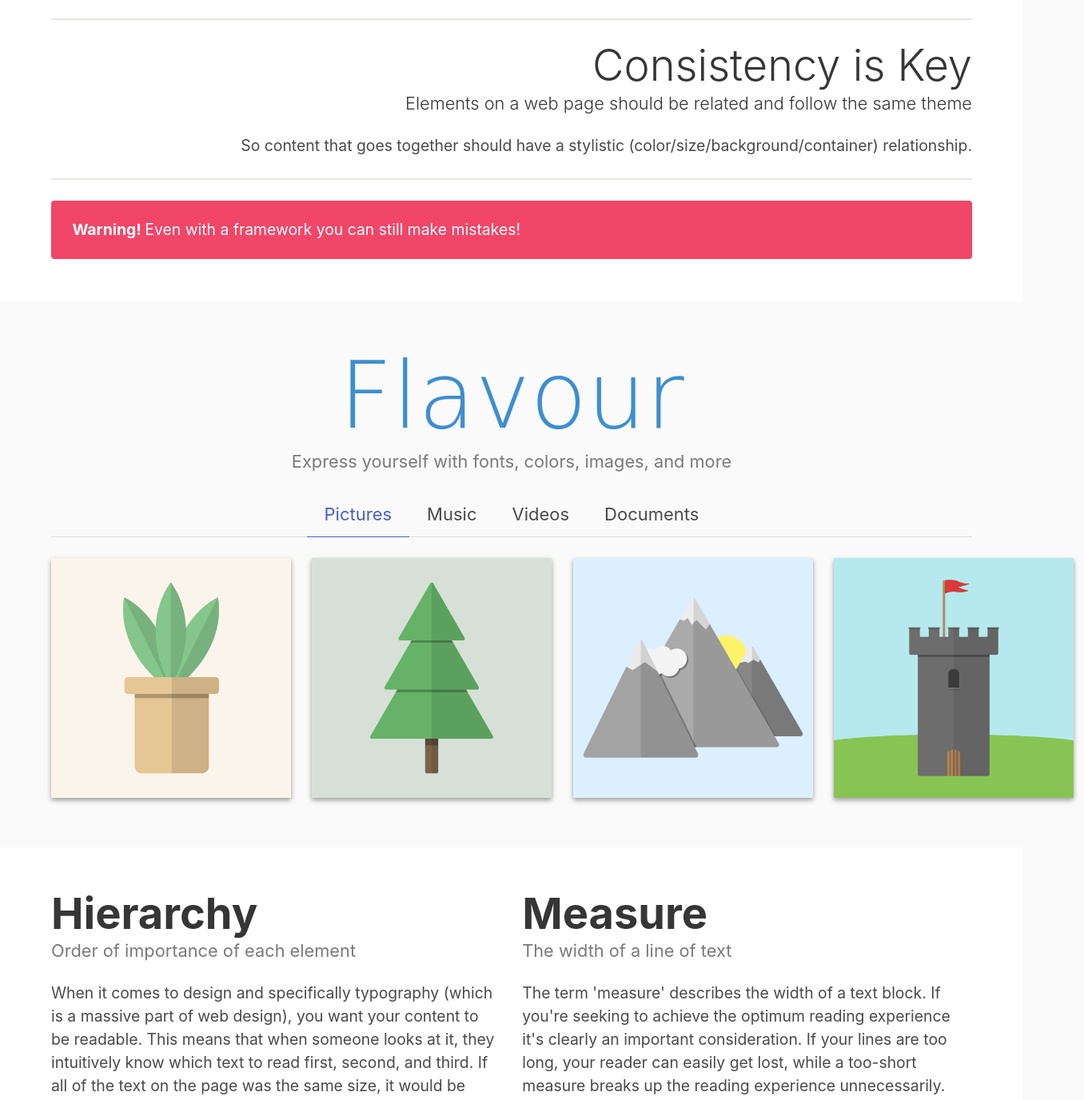
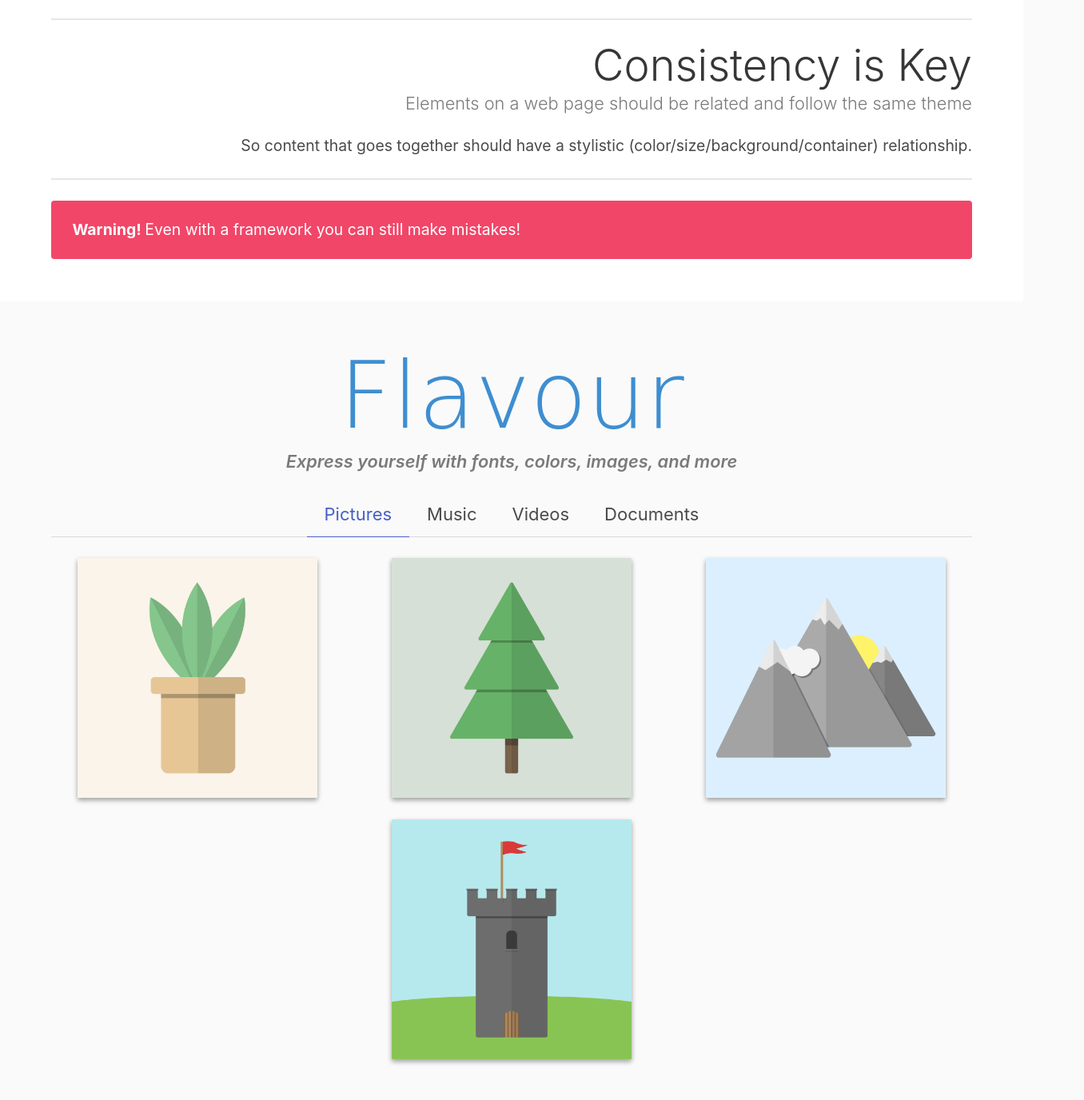
Before and after one commit to jdmar3-comp426/a02-pintomatthew15, a website: page index.html in a window 1280 px wide. Shown: the part 1917-3293 px from the top of the page at 80% size, 1356 px wide, since content can reach past the window. Drawn offline with nearby package versions, Linux system fonts and the light colour scheme; a web font is replaced by a local one.

Commit message:
second commit

```diff
--- a/index.html
+++ b/index.html
@@ -58,7 +58,7 @@
     <div class="container">
         <div class="content">
             <h1 class="title has-text-weight-bold">Consistency is Key</h1>
-            <h5 class="subtitle">Elements on a web page should be related and follow the same theme</h5>
+            <h5 class="subtitle has-text-grey has-text-weight-bold">Elements on a web page should be related and follow the same theme</h5>
             <p>
 	    	For the sake of readability and user experience you should try to keep you styling similar throughout the page.
 	    </p>
@@ -66,7 +66,7 @@
         <hr>
         <div class="content has-text-centered">
             <h1 class="title has-text-weight-normal">Consistency is Key</h1>
-            <h5 class="subtitle has-text-weight-normal">Elements on a web page should be related and follow the same theme</h5>
+            <h5 class="subtitle has-text-grey has-text-weight-normal">Elements on a web page should be related and follow the same theme</h5>
             <p>
 	    	Remember that everything on a web page has a relationship with the other content.
 	    </p>
@@ -74,7 +74,7 @@
         <hr>
         <div class="content has-text-right">
             <h1 class="title has-text-weight-light">Consistency is Key</h1>
-            <h5 class="subtitle has-text-weight-light">Elements on a web page should be related and follow the same theme</h5>
+            <h5 class="subtitle has-text-grey has-text-weight-light">Elements on a web page should be related and follow the same theme</h5>
             <p>
 	    	So content that goes together should have a stylistic (color/size/background/container) relationship.
 	    </p>
@@ -89,7 +89,7 @@
     <div class="container">
         <div class="content has-text-centered">
             <h1 class="title has-text-info is-family-secondary">Flavour</h1>
-            <h5 class="subtitle has-text-grey has-text-weight-normal ">Express yourself with fonts, colors, images, and more</h5>
+            <h5 class="subtitle has-text-grey is-italic">Express yourself with fonts, colors, images, and more</h5>
         </div>
         <div class="tabs is-medium is-centered">
             <ul>
@@ -99,7 +99,7 @@
                 <li><a>Documents</a></li>
             </ul>
         </div>
-        <div class="columns">
+        <div class="columns is-multiline justify-center">
             <div class="column">
                 <img src="images/all-01.jpg" alt="Pictures">
             </div>
@@ -120,7 +120,7 @@
         <div class="content">
             <div class="columns">
                 <div class="column">
-                    <h1 class="title has-text-weight-bold">Hierarchy</h1>
+                    <h1 class="title">Hierarchy</h1>
                     <h5 class="subtitle has-text-grey has-text-weight-normal">Order of importance of each element</h5>
                     <p>
 		    	When it comes to design and specifically typography (which is a massive part of web design), you want your content to be readable.
@@ -134,7 +134,7 @@
 		    </p>
                 </div>
                 <div class="column">
-                    <h1 class="title has-text-weight-bold">Measure</h1>
+                    <h1 class="title">Measure</h1>
                     <h5 class="subtitle has-text-grey has-text-weight-normal">The width of a line of text</h5>
                     <p>
 		    	The term 'measure' describes the width of a text block.
```
